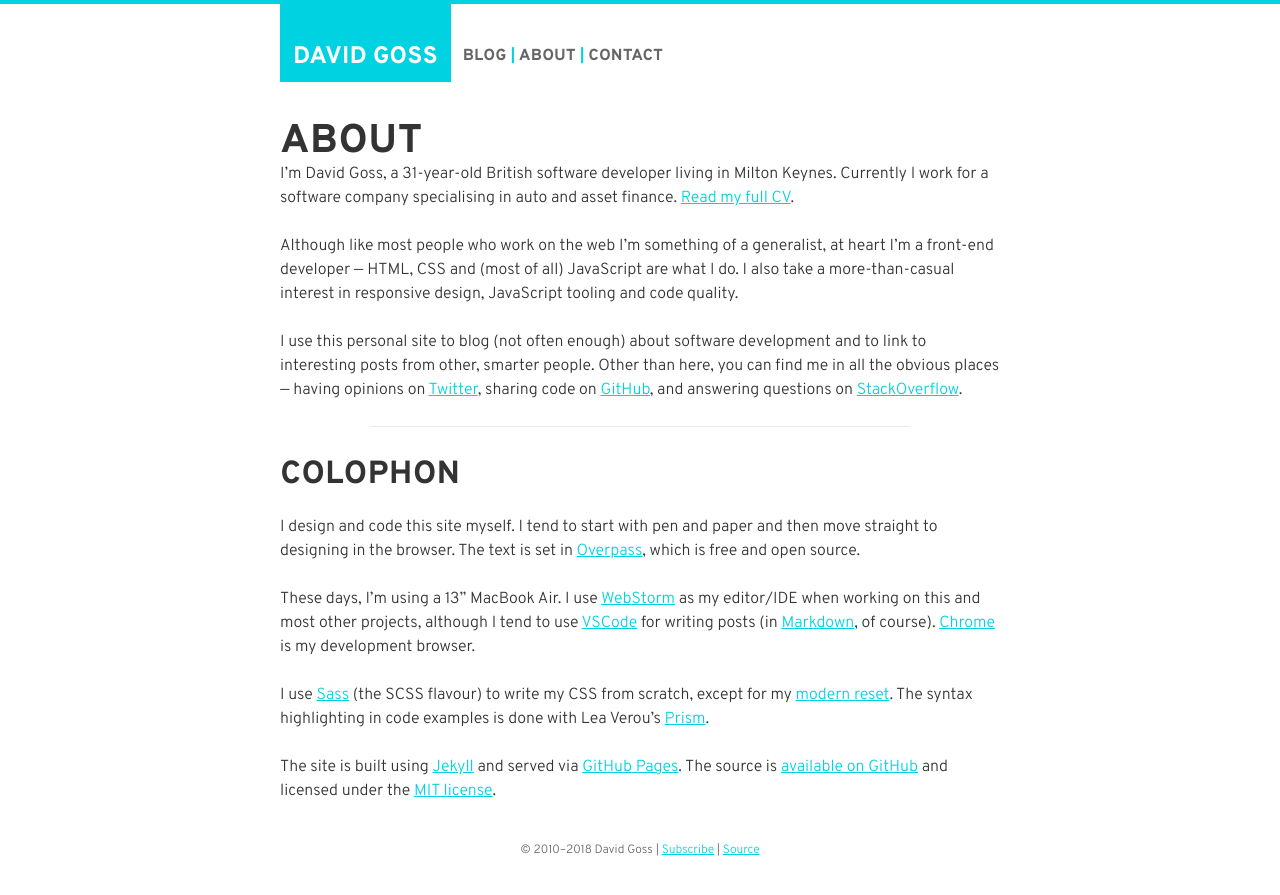
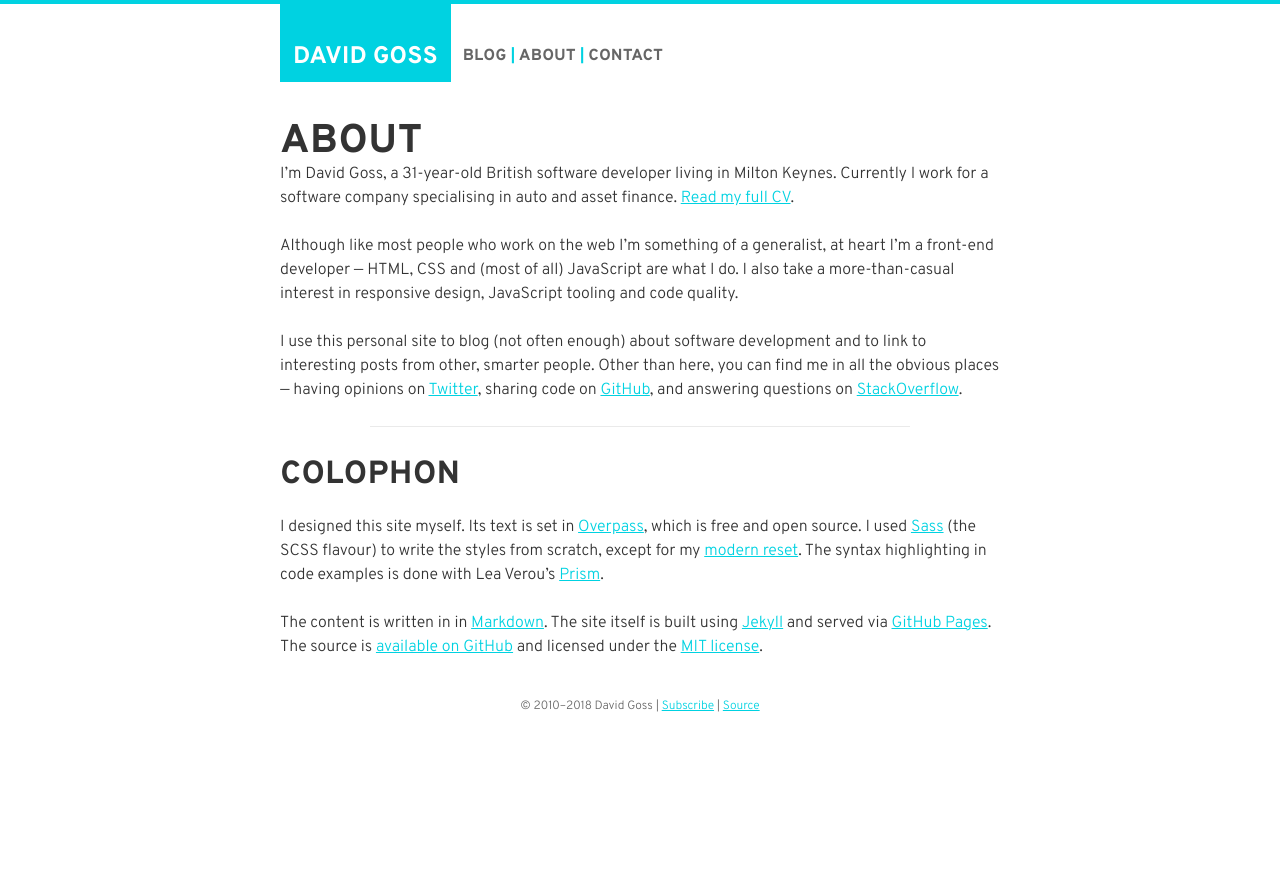
Before and after one commit to davidjgoss/davidjgoss.co, a Jekyll site: the page built from about.md, in a window 1280 px wide. Shown: the top 895 px of the page. Built offline with Jekyll 4.4.1, drawn with Linux system fonts in a browser that asks for light colours.

Commit message:
simplify the colophon section

```diff
--- a/about.md
+++ b/about.md
@@ -14,10 +14,6 @@ I use this personal site to blog (not often enough) about software development a
 
 ## Colophon ##
 
-I design and code this site myself. I tend to start with pen and paper and then move straight to designing in the browser. The text is set in [Overpass](http://overpassfont.org/), which is free and open source.
+I designed this site myself. Its text is set in [Overpass](http://overpassfont.org/), which is free and open source. I used [Sass](http://sass-lang.com/) (the SCSS flavour) to write the styles from scratch, except for my [modern reset](https://github.com/davidjgoss/modern-reset). The syntax highlighting in code examples is done with Lea Verou's [Prism](http://prismjs.com/).
 
-These days, I'm using a 13" MacBook Air. I use [WebStorm](https://www.jetbrains.com/webstorm/) as my editor/IDE when working on this and most other projects, although I tend to use [VSCode](https://code.visualstudio.com/) for writing posts (in [Markdown](https://daringfireball.net/projects/markdown/), of course). [Chrome](https://www.google.com/chrome/) is my development browser.
-
-I use [Sass](http://sass-lang.com/) (the SCSS flavour) to write my CSS from scratch, except for my [modern reset](https://github.com/davidjgoss/modern-reset). The syntax highlighting in code examples is done with Lea Verou's [Prism](http://prismjs.com/).
-
-The site is built using [Jekyll](http://jekyllrb.com) and served via [GitHub Pages](https://pages.github.com). The source is [available on GitHub](https://github.com/davidjgoss/davidjgoss.github.io) and licensed under the [MIT license](https://opensource.org/licenses/MIT).
+The content is written in in [Markdown](https://daringfireball.net/projects/markdown/). The site itself is built using [Jekyll](http://jekyllrb.com) and served via [GitHub Pages](https://pages.github.com). The source is [available on GitHub](https://github.com/davidjgoss/davidjgoss.github.io) and licensed under the [MIT license](https://opensource.org/licenses/MIT).
```
